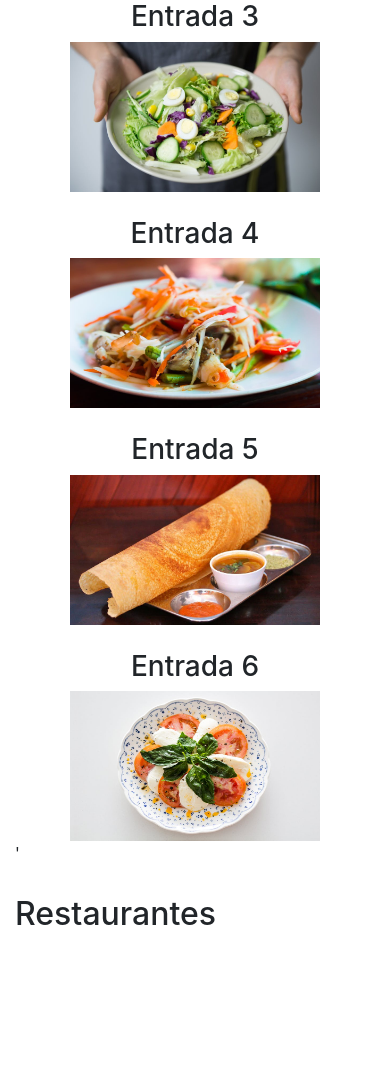
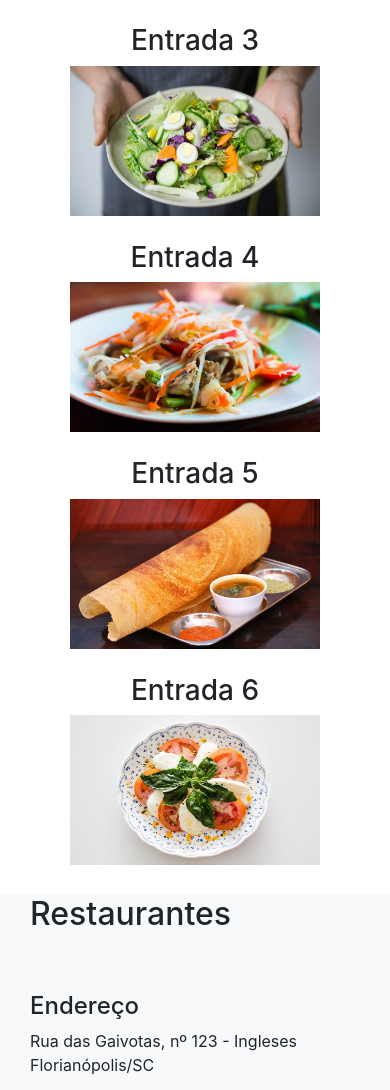
Before and after one commit to bkprestes/bkprestes.github.io, a PHP site: page /day5/index.html in a window 390 px wide. Shown: the part 1295-2385 px from the top of the page. Before the commit the page ends 2220 px from the top, so only its background shows below. Run offline with PHP 8.4, Linux system fonts and the light colour scheme; some libraries are stand-ins or nearby versions.

Commit message:
adicionado endereco e mapa

```diff
--- a/day5/day5.css
+++ b/day5/day5.css
@@ -21,3 +21,13 @@ div.imagens-menu div h3{
 	text-align: center;
 	margin-top: 25px;
 }
+
+/*restaurante*/
+
+iframe{
+	margin: auto;
+}
+
+h4{
+	margin-top: 50px;
+}
--- a/day5/index.html
+++ b/day5/index.html
@@ -34,9 +34,11 @@
 		<img src="imagens/foto-header.jpeg" class="img-fluid">
 	</header>
 
-	<div id="sobre" class="container">
-		<h2>Sobre</h2>
-		<p>Lorem ipsum dolor sit amet, consectetur adipiscing elit. Nam aliquet felis et turpis porttitor fermentum. Morbi non malesuada justo. Donec a quam finibus, venenatis est facilisis, porttitor felis. In ut erat nec leo porttitor sollicitudin vel vestibulum nulla. Cras auctor metus sit amet rhoncus eleifend. Nulla facilisi. Morbi tincidunt luctus vulputate. Vestibulum nulla tortor, interdum et rutrum et, lobortis id neque. Etiam iaculis, mi vitae varius elementum, leo orci maximus nulla, quis tempor arcu sem vel magna. Nunc dictum purus fringilla, eleifend dui vitae, luctus libero. Praesent efficitur urna at congue pretium. Aenean quis congue lorem, ac pellentesque magna. Suspendisse vulputate risus in erat mattis sollicitudin.</p>
+	<div class="container-fluid bg-warning">
+		<div id="sobre" class="container">
+			<h2>Sobre</h2>
+			<p>Lorem ipsum dolor sit amet, consectetur adipiscing elit. Nam aliquet felis et turpis porttitor fermentum. Morbi non malesuada justo. Donec a quam finibus, venenatis est facilisis, porttitor felis. In ut erat nec leo porttitor sollicitudin vel vestibulum nulla. Cras auctor metus sit amet rhoncus eleifend. Nulla facilisi. Morbi tincidunt luctus vulputate. Vestibulum nulla tortor, interdum et rutrum et, lobortis id neque. Etiam iaculis, mi vitae varius elementum, leo orci maximus nulla, quis tempor arcu sem vel magna. Nunc dictum purus fringilla, eleifend dui vitae, luctus libero. Praesent efficitur urna at congue pretium. Aenean quis congue lorem, ac pellentesque magna. Suspendisse vulputate risus in erat mattis sollicitudin.</p>
+		</div>
 	</div>
 
 	<div id="tab-menu-restaurante" class="container">
@@ -143,16 +145,25 @@
 	  	  			</div>
 	  	  		</div>
 	  	  </div>
-	  	</div>'
+	  	</div>
 	</div>
 
-	<div id="restaurantes" class="container">
-		<h2>Restaurantes</h2>
+	<div id="restaurantes" class="container-fluid bg-light">
+		<div class="container">
+			<h2>Restaurantes</h2>
+			<div class="row">
+				<div class="col-sm-6">
+					<h4>Endereço</h4>
+					<p>Rua das Gaivotas, nº 123 - Ingleses<br>
+					Florianópolis/SC</p>
+				</div>
+				<div class="col-sm-6">
+					<iframe src="https://www.google.com/maps/embed?pb=!1m10!1m8!1m3!1d14164.162887399969!2d-48.39818096469726!3d-27.436841612136398!3m2!1i1024!2i768!4f13.1!5e0!3m2!1spt-BR!2sbr!4v1519087005324" width="400" height="300" frameborder="0" style="border:0" allowfullscreen></iframe>
+				</div>
+			</div>
+		</div>
 
-		<script src="https://maps.googleapis.com/maps/api/js?key=AIzaSyDbcDEbWHX6JZro_yDWqPA8XzN8Qp3c2Bs&callback=initMap"
-  async defer>
 
-		</script>
 
 	</div>
 
```
